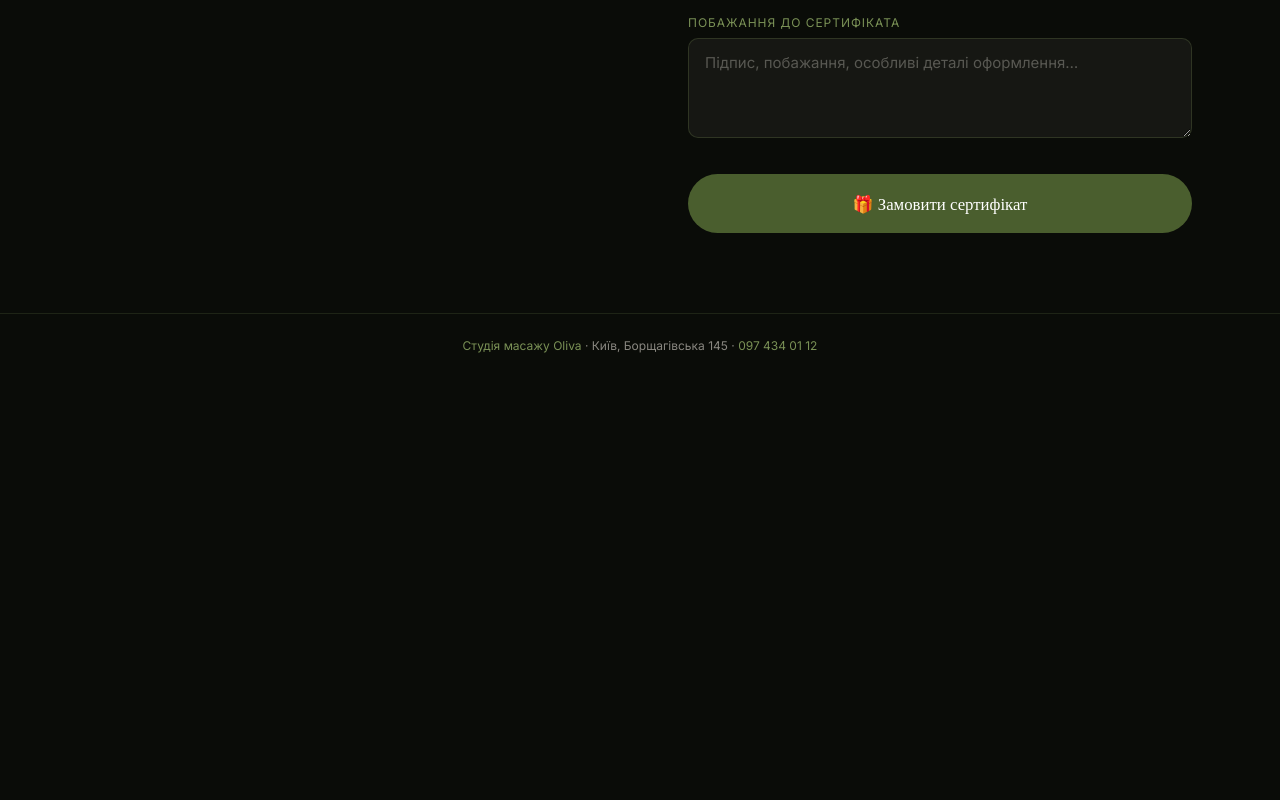
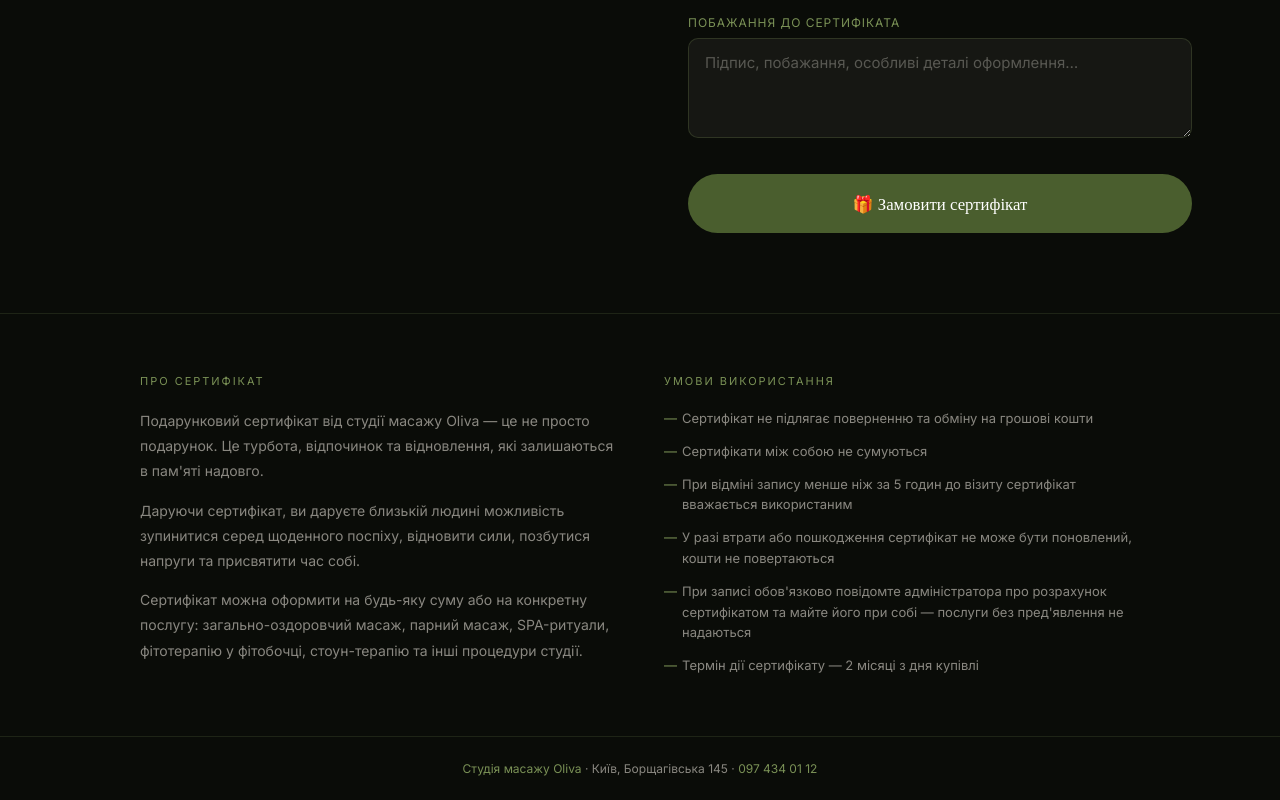
Before and after one commit to maximOliva9602/my_site_Oliva, a website: page public/certificate.html in a window 1280 px wide. Shown: the part 1525-2325 px from the top of the page. Before the commit the page ends 1902 px from the top, so only its background shows below. Drawn offline with nearby package versions, Linux system fonts and the light colour scheme; a web font is replaced by a local one.

Commit message:
Certificate: add about + terms section

```diff
--- a/public/certificate.html
+++ b/public/certificate.html
@@ -183,6 +183,17 @@
     .success-sub { font-size: 14px; color: var(--text-dim); line-height: 1.7; max-width: 380px; margin: 0 auto 32px; }
     .btn-back { display: inline-block; padding: 14px 32px; border: 1px solid var(--olive-light); border-radius: 50px; color: var(--olive-light); text-decoration: none; font-size: 14px; transition: all .2s; }
     .btn-back:hover { background: var(--olive); color: #fff; border-color: var(--olive); }
+
+    /* CERT INFO */
+    .cert-info-section { border-top: 1px solid var(--line); padding: 60px 24px; }
+    .cert-info-inner { max-width: 1000px; margin: 0 auto; display: grid; grid-template-columns: 1fr 1fr; gap: 48px; }
+    @media (max-width: 700px) { .cert-info-inner { grid-template-columns: 1fr; gap: 32px; } }
+    .cert-info-label { font-size: 11px; letter-spacing: 0.18em; text-transform: uppercase; color: var(--olive-light); margin-bottom: 20px; }
+    .cert-about p { font-size: 14px; color: var(--text-dim); line-height: 1.8; margin-bottom: 14px; }
+    .cert-about p:last-child { margin-bottom: 0; }
+    .cert-rules ul { list-style: none; padding: 0; display: flex; flex-direction: column; gap: 12px; }
+    .cert-rules li { font-size: 13px; color: var(--text-dim); line-height: 1.6; padding-left: 18px; position: relative; }
+    .cert-rules li::before { content: '—'; position: absolute; left: 0; color: var(--olive-light); }
 
     /* FOOTER */
     .page-footer { border-top: 1px solid var(--line); text-align: center; padding: 24px; font-size: 12px; color: var(--text-dim); }
@@ -410,6 +421,29 @@
 </div><!-- /form-section -->
   </div><!-- /cert-form-side -->
 </div><!-- /cert-main -->
+
+<!-- ПРО СЕРТИФІКАТ + УМОВИ -->
+<div class="cert-info-section">
+  <div class="cert-info-inner">
+    <div class="cert-about">
+      <div class="cert-info-label">Про сертифікат</div>
+      <p>Подарунковий сертифікат від студії масажу Oliva — це не просто подарунок. Це турбота, відпочинок та відновлення, які залишаються в пам'яті надовго.</p>
+      <p>Даруючи сертифікат, ви даруєте близькій людині можливість зупинитися серед щоденного поспіху, відновити сили, позбутися напруги та присвятити час собі.</p>
+      <p>Сертифікат можна оформити на будь-яку суму або на конкретну послугу: загально-оздоровчий масаж, парний масаж, SPA-ритуали, фітотерапію у фітобочці, стоун-терапію та інші процедури студії.</p>
+    </div>
+    <div class="cert-rules">
+      <div class="cert-info-label">Умови використання</div>
+      <ul>
+        <li>Сертифікат не підлягає поверненню та обміну на грошові кошти</li>
+        <li>Сертифікати між собою не сумуються</li>
+        <li>При відміні запису менше ніж за 5 годин до візиту сертифікат вважається використаним</li>
+        <li>У разі втрати або пошкодження сертифікат не може бути поновлений, кошти не повертаються</li>
+        <li>При записі обов'язково повідомте адміністратора про розрахунок сертифікатом та майте його при собі — послуги без пред'явлення не надаються</li>
+        <li>Термін дії сертифікату — 2 місяці з дня купівлі</li>
+      </ul>
+    </div>
+  </div>
+</div>
 
 <div class="page-footer">
   <a href="/">Студія масажу Oliva</a> · Київ, Борщагівська 145 · <a href="tel:+380974340112">097 434 01 12</a>
```
